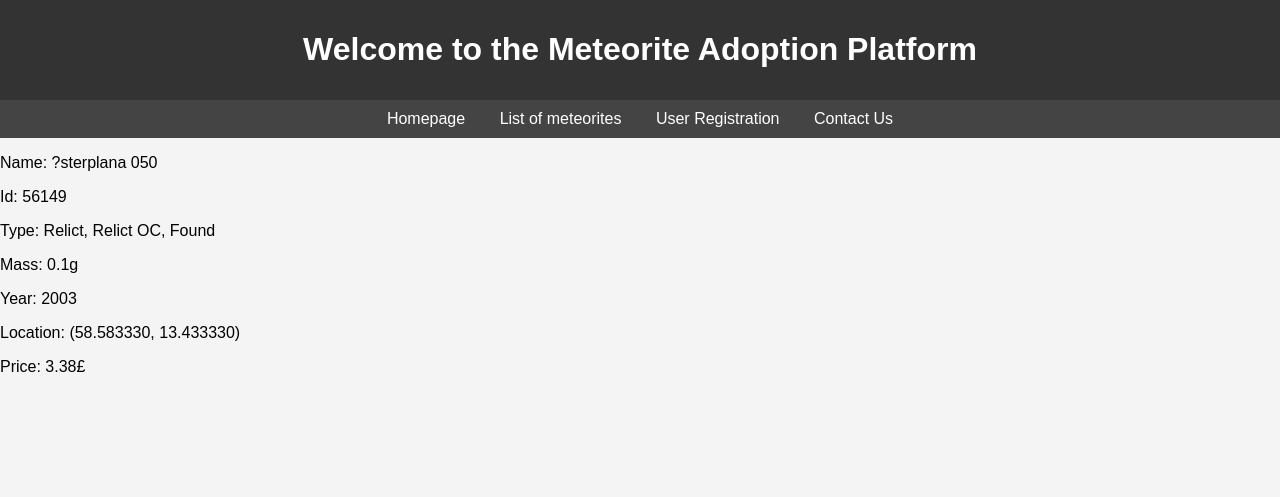
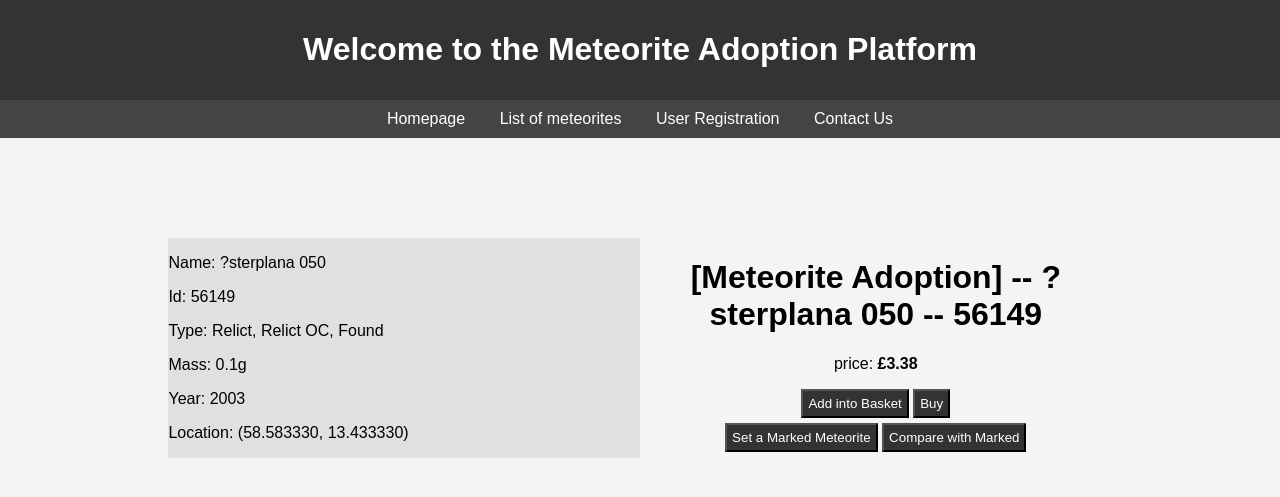
Before and after one commit to Thorki-Su/CS551Q_Assignment_2, a Django app: page /meteorite/detail/56149/ in a window 1280 px wide. Shown: the top 497 px of the page. Run offline with Django 5.2, Linux system fonts and the light colour scheme; data comes from the database, SQL or seed files in the repository; both versions use the stored data as it was after the commit.

Commit message:
Add more things in templates, fix some bugs, move all styles together

```diff
--- a/meteorite/management/commands/datas.py
+++ b/meteorite/management/commands/datas.py
@@ -27,7 +27,7 @@ class Command(BaseCommand):
         max_col_num = sheet.max_column
         print(f'Rows: {max_row_num}, Columns: {max_col_num}')
 
-        price = 5
+
         finish = 0
 
         for i in range(2, max_row_num + 1):
@@ -42,6 +42,8 @@ class Command(BaseCommand):
                 year = row_data[6]
                 reclat = row_data[7]
                 reclong = row_data[8]
+
+                price = 5
 
                 if fall == 'Fell':
                     price += 5
--- /dev/null
+++ b/meteorite/static/meteorite/styles.css
@@ -0,0 +1,72 @@
+body {
+    font-family: Arial, sans-serif;
+    margin: 0;
+    padding: 0;
+    background-color: #f4f4f4;
+}
+
+header {
+    background-color: #333;
+    color: white;
+    padding: 10px 0;
+    text-align: center;
+}
+
+nav {
+    background-color: #444;
+    text-align: center;
+    padding: 10px;
+}
+
+nav a {
+    color: white;
+    margin: 0 15px;
+    text-decoration: none;
+}
+
+nav a:hover {
+    text-decoration: underline;
+}
+
+.main {
+    display: flex;
+    justify-content: center;
+}
+
+.content {
+    max-width: 80%;
+}
+
+#detailPage {
+    display: flex;
+    justify-content: space-between;
+    margin-top: 100px;
+}
+
+#meteorite_info {
+    flex: 1;
+    background-color:#e0e0e0;
+}
+
+#buying_info {
+    flex: 1;
+    text-align: center;
+}
+
+#saveAndBuy {
+    margin-bottom: 5px;
+}
+
+button {
+    background-color: #333;
+    color: white;
+    padding: 5px;
+    cursor: pointer;
+}
+
+button:hover {
+    background-color: #555;
+    transform: scale(1.05);
+    box-shadow: 0 2px 5px rgba(0, 0, 0, 0.2);
+    transition: all 0.3s;
+}
--- a/meteorite/views.py
+++ b/meteorite/views.py
@@ -1,9 +1,15 @@
 from django.shortcuts import render, get_object_or_404
 from .models import Meteorite
+import random
 
 # Create your views here.
 def homepage(request):
-    return render(request,'meteorite/homepage.html')
+    meteorites = Meteorite.objects.all()
+    random_meteorites = random.sample(list(meteorites), 10)
+    context = {
+        'random_meteorites': random_meteorites,
+    }
+    return render(request,'meteorite/homepage.html', context=context)
 
 def meteorite_list(request):
     meteorites = Meteorite.objects.all()
--- a/templates/meteorite/detail.html
+++ b/templates/meteorite/detail.html
@@ -4,6 +4,8 @@
 {% endblock %}
 <!-- This is the detail page. All information about the meteorite will be shown. -->
 {% block content %}
+    <div id="detailPage">
+        <div id="meteorite_info">
             <p>Name: {{ meteorite.name }}</p>
             <p>Id: {{ meteorite.id }}</p>
             <p>Type: {{ meteorite.nametype }}, {{ meteorite.recclass }}, {{ meteorite.fall }}</p>
@@ -11,5 +13,20 @@
             <p>Year: {{ meteorite.year }}</p>
             <p>Location: ({{ meteorite.latitude }}, {{ meteorite.longitude }})</p>
             <!-- Here will be a little map to show the location. -->
-    <p>Price: {{ meteorite.price }}£</p>
+            <!-- <p>Price: {{ meteorite.price }}£</p> -->
+        </div>
+
+        <div id="buying_info">
+            <h1>[Meteorite Adoption] -- {{ meteorite.name }} -- {{ meteorite.id }}</h1>
+            <p>price: <strong><span>£{{ meteorite.price }}</span></strong></p>
+            <div id="saveAndBuy">
+                <button>Add into Basket</button>
+                <button>Buy</button>
+            </div>
+            <div id="markAndCompare">
+                <button>Set a Marked Meteorite</button>
+                <button>Compare with Marked</button>
+            </div>
+        </div>
+    </div>
 {% endblock %}
--- a/templates/meteorite/main.html
+++ b/templates/meteorite/main.html
@@ -3,40 +3,10 @@
 <head>
     {% load static %}
     <title>{% block title %}default title{% endblock %}</title>
-    <!-- <link rel="stylesheet" href="{% static 'styles.css' %}"> -->
+    <link rel="stylesheet" href="{% static 'meteorite/styles.css' %}">
     <!-- the past style are moved into style.css -->
     {% block extra_head %}{% endblock %}
-    <style>
-        body {
-            font-family: Arial, sans-serif;
-            margin: 0;
-            padding: 0;
-            background-color: #f4f4f4;
-        }
 
-        header {
-            background-color: #333;
-            color: white;
-            padding: 10px 0;
-            text-align: center;
-        }
-
-        nav {
-            background-color: #444;
-            text-align: center;
-            padding: 10px;
-        }
-
-        nav a {
-            color: white;
-            margin: 0 15px;
-            text-decoration: none;
-        }
-
-        nav a:hover {
-            text-decoration: underline;
-        }
-    </style>
 </head>
 <body>
     <header>
@@ -48,11 +18,12 @@
         <a href="#">User Registration</a>
         <a href="#">Contact Us</a>
     </nav>
-
-    <div class="content">
-        {% block content %}
-            <p>default content</p>
-        {% endblock %}
+    <div class="main">
+        <div class="content">
+            {% block content %}
+                <p>default content</p>
+            {% endblock %}
+        </div>
     </div>
 </body>
 </html>
--- a/user/urls.py
+++ b/user/urls.py
@@ -5,4 +5,5 @@ app_name = 'user'
 
 urlpatterns = [
     path('', views.personal, name='user_info'),
+    path('feedback', views.feedback, name='feedback'),
 ]
--- a/user/views.py
+++ b/user/views.py
@@ -3,3 +3,6 @@ from django.shortcuts import render
 # Create your views here.
 def personal(request):
     return render(request,'user/user_info.html')
+
+def feedback(request):
+    return render(request,'user/feedback.html')
```
Also changed, not shown: mysite/settings.py (+5 -2 lines), templates/meteorite/homepage.html (+22 -1 lines), db.sqlite3, templates/meteorite/compare.html (added), templates/user/feedback.html (added), 1 other file. Lines whose indentation alone changed are shown as unchanged.
